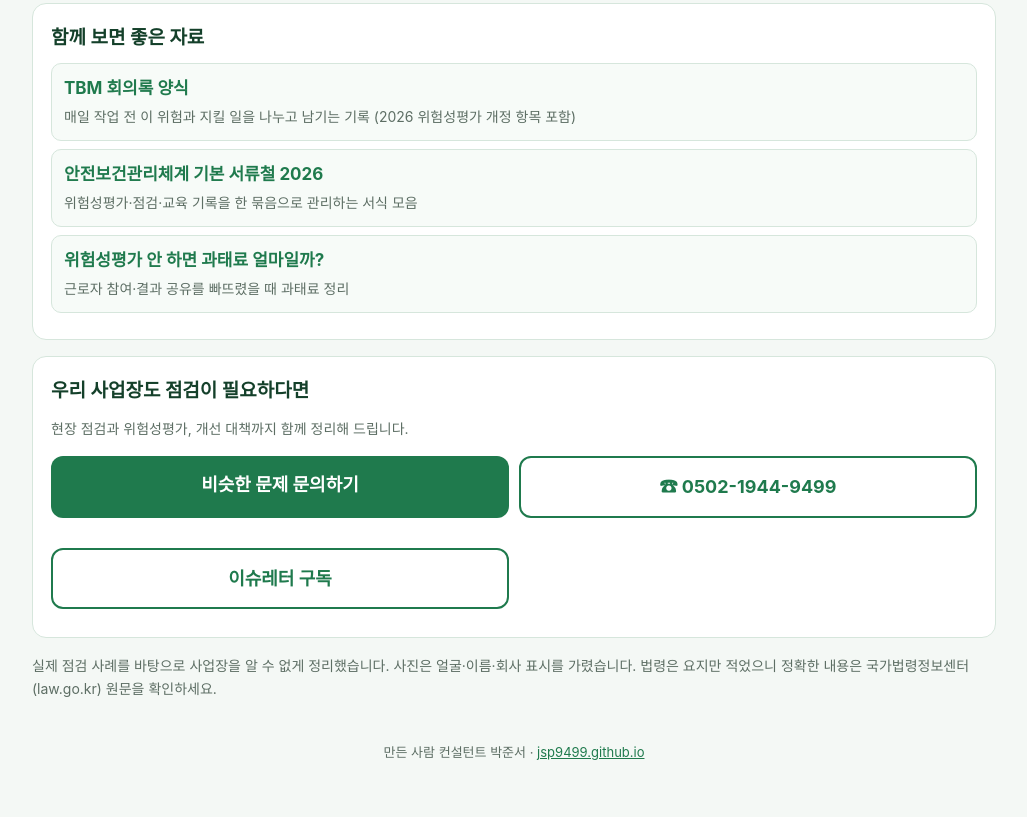
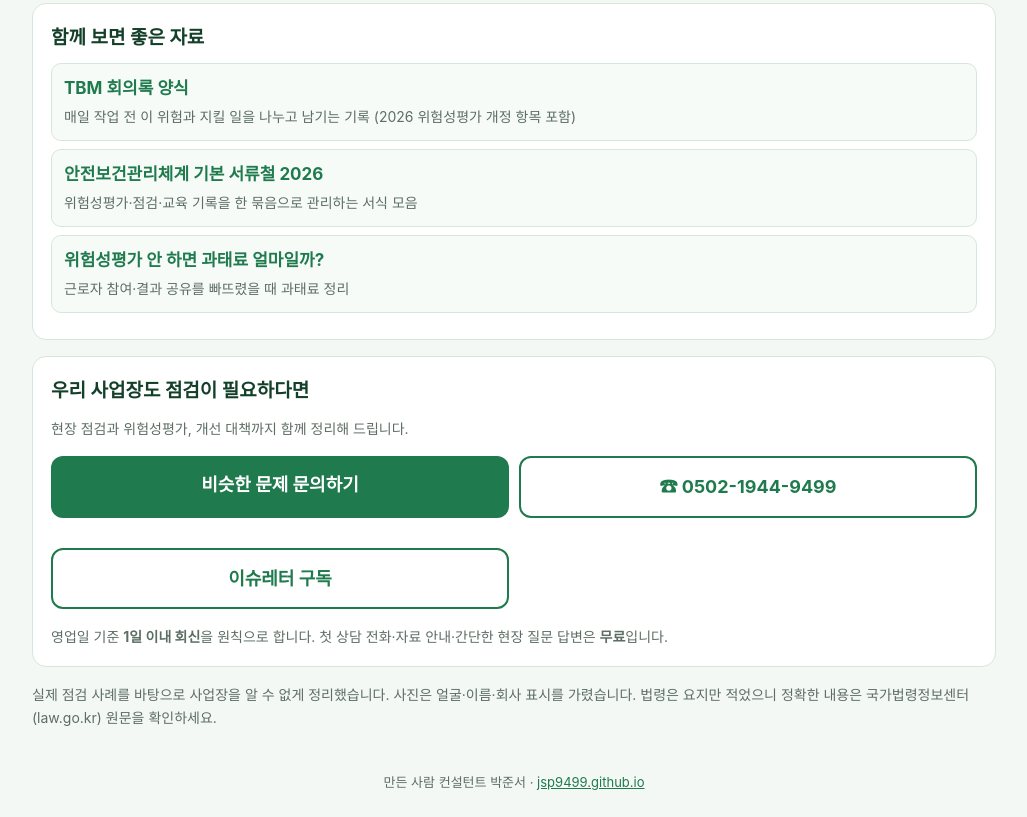
Before and after one commit to jsp9499/jsp9499.github.io, a plain HTML site: page case/c-215.html in a window 1280 px wide. Shown: the part 2321-3138 px from the top of the page, without its empty margins (126-1153 px from the left). Before the commit the page ends 3109 px from the top, so only its background shows below. Drawn offline with Linux system fonts and the light colour scheme.

Commit message:
개선 사례 상담 칸에 회신 원칙·무료 범위 문구
Co-Authored-By: Claude Opus 5.5 <noreply@anthropic.com>
Claude-Session: https://claude.ai/code/session_012NNz88AC6auau6evJBvZEK

```diff
--- a/case/c-215.html
+++ b/case/c-215.html
@@ -121,7 +121,7 @@ ul.cyc b{display:inline-block;min-width:74px;color:#fff;background:#1f7a4d;borde
 <a href="/ref/tbm-meeting-log.html"><b>TBM 회의록 양식</b><br><span class="small">매일 작업 전 이 위험과 지킬 일을 나누고 남기는 기록 (2026 위험성평가 개정 항목 포함)</span></a>
 <a href="/ref/safety-system-docs.html"><b>안전보건관리체계 기본 서류철 2026</b><br><span class="small">위험성평가·점검·교육 기록을 한 묶음으로 관리하는 서식 모음</span></a>
 <a href="/ref/risk-assessment-fines.html"><b>위험성평가 안 하면 과태료 얼마일까?</b><br><span class="small">근로자 참여·결과 공유를 빠뜨렸을 때 과태료 정리</span></a></div><div class="card"><h2>우리 사업장도 점검이 필요하다면</h2><p class="small" style="margin-bottom:6px">현장 점검과 위험성평가, 개선 대책까지 함께 정리해 드립니다.</p>
-<div class="cta"><a class="btn" href="https://naver.me/GIIegHdb" target="_blank" rel="noopener">비슷한 문제 문의하기</a><a class="btn line" href="tel:0502-1944-9499">☎ 0502-1944-9499</a><a class="btn line" href="/#subscribe">이슈레터 구독</a></div></div>
+<div class="cta"><a class="btn" href="https://naver.me/GIIegHdb" target="_blank" rel="noopener">비슷한 문제 문의하기</a><a class="btn line" href="tel:0502-1944-9499">☎ 0502-1944-9499</a><a class="btn line" href="/#subscribe">이슈레터 구독</a></div><p class="small" style="margin-top:6px">영업일 기준 <b>1일 이내 회신</b>을 원칙으로 합니다. 첫 상담 전화·자료 안내·간단한 현장 질문 답변은 <b>무료</b>입니다.</p></div>
 <p class="small">실제 점검 사례를 바탕으로 사업장을 알 수 없게 정리했습니다. 사진은 얼굴·이름·회사 표시를 가렸습니다. 법령은 요지만 적었으니 정확한 내용은 국가법령정보센터(law.go.kr) 원문을 확인하세요.</p>
 </div><footer>만든 사람 컨설턴트 박준서 · <a href="/">jsp9499.github.io</a></footer><div class="fabs" role="navigation" aria-label="무료 점검 도구"><a class="fab" href="/#check"><i>🧭</i><span>1분 자가진단</span></a><a class="fab" href="/tools/documents.html"><i>📋</i><span>비치서류 점검</span></a><a class="fab" href="/tools/duties.html"><i>🔎</i><span>의무 확인</span></a><a class="fab" href="/tools/ghs-label.html"><i>⚠️</i><span>경고표지</span></a><a class="fab" href="/tools/ghs-label.html#guide"><i>📄</i><span>관리요령</span></a></div>
 </body></html>
```
Also changed, not shown: case/c-216.html (+1 -1 lines), case/c-217.html (+1 -1 lines), case/c-219.html (+1 -1 lines), case/c-220.html (+1 -1 lines), case/c-221.html (+1 -1 lines), case/c-222.html (+1 -1 lines), case/c-223.html (+1 -1 lines), case/c-224.html (+1 -1 lines), case/c-225.html (+1 -1 lines), case/c-226.html (+1 -1 lines), case/c-227.html (+1 -1 lines), case/c-228.html (+1 -1 lines), case/c-229.html (+1 -1 lines), case/c-230.html (+1 -1 lines), 2 more files.
